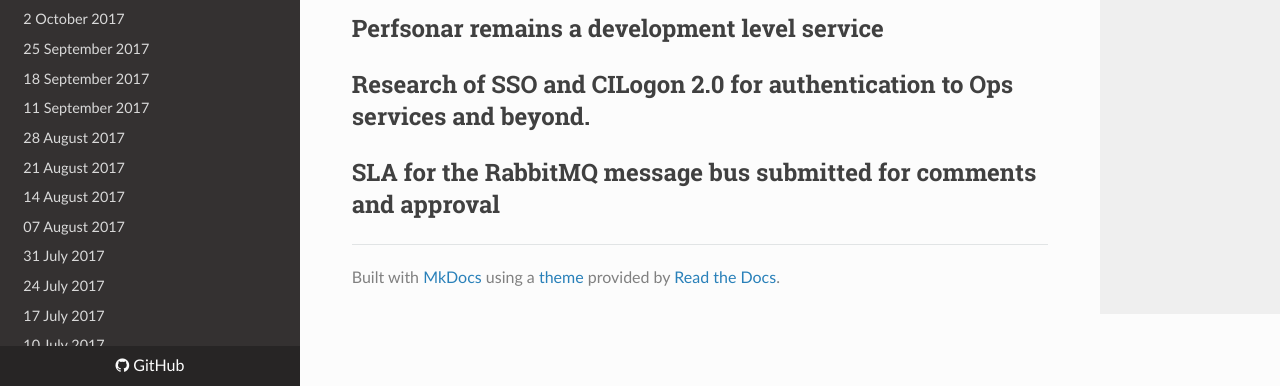
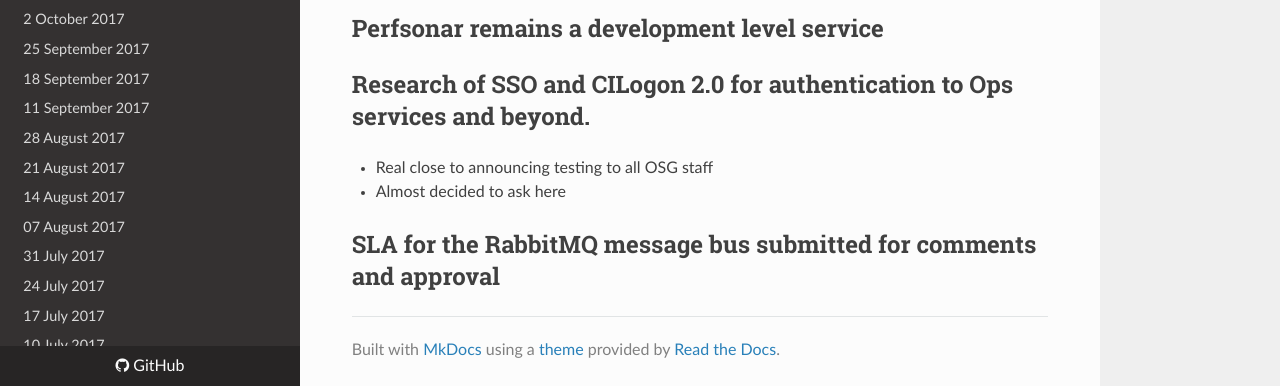
Before and after one commit to osg-htc/operations, an MkDocs documentation site: the page built from docs/acops.md, in a window 1280 px wide and 900 px high, scrolled down 2160 px, cut to the strip 514-900 px from the top of the window. Built offline with MkDocs 1.6.1, drawn with Linux system fonts in a browser that asks for light colours; nearby versions of some CDN libraries; old or Windows-style settings are respelled for this version of MkDocs.

Commit message:
Update acops.md

```diff
--- a/docs/acops.md
+++ b/docs/acops.md
@@ -37,4 +37,6 @@
    <img src="http://steige.grid.iu.edu/steige/state.png" width='930' height='180'  /><br>
 ## Perfsonar remains a development level service
 ## Research of SSO and CILogon 2.0 for authentication to Ops services and beyond.
+   * Real close to announcing testing to all OSG staff
+   * Almost decided to ask here
 ## SLA for the RabbitMQ message bus submitted for comments and approval
```
